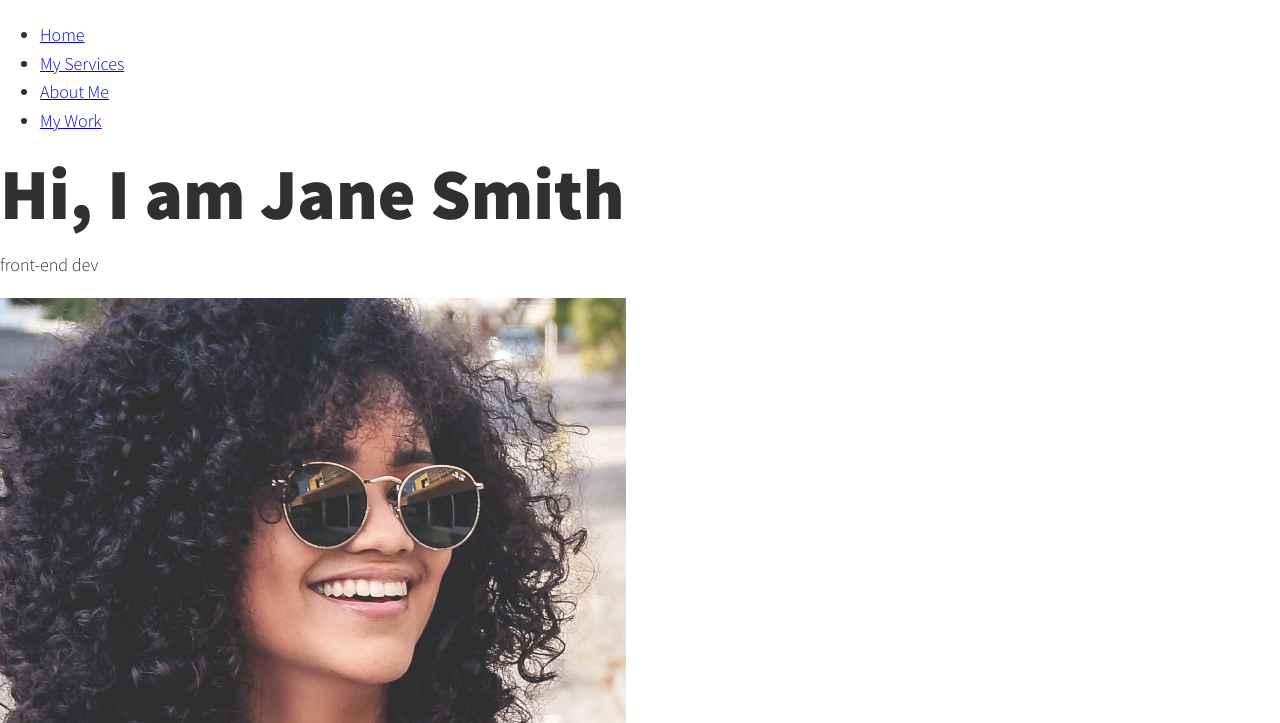
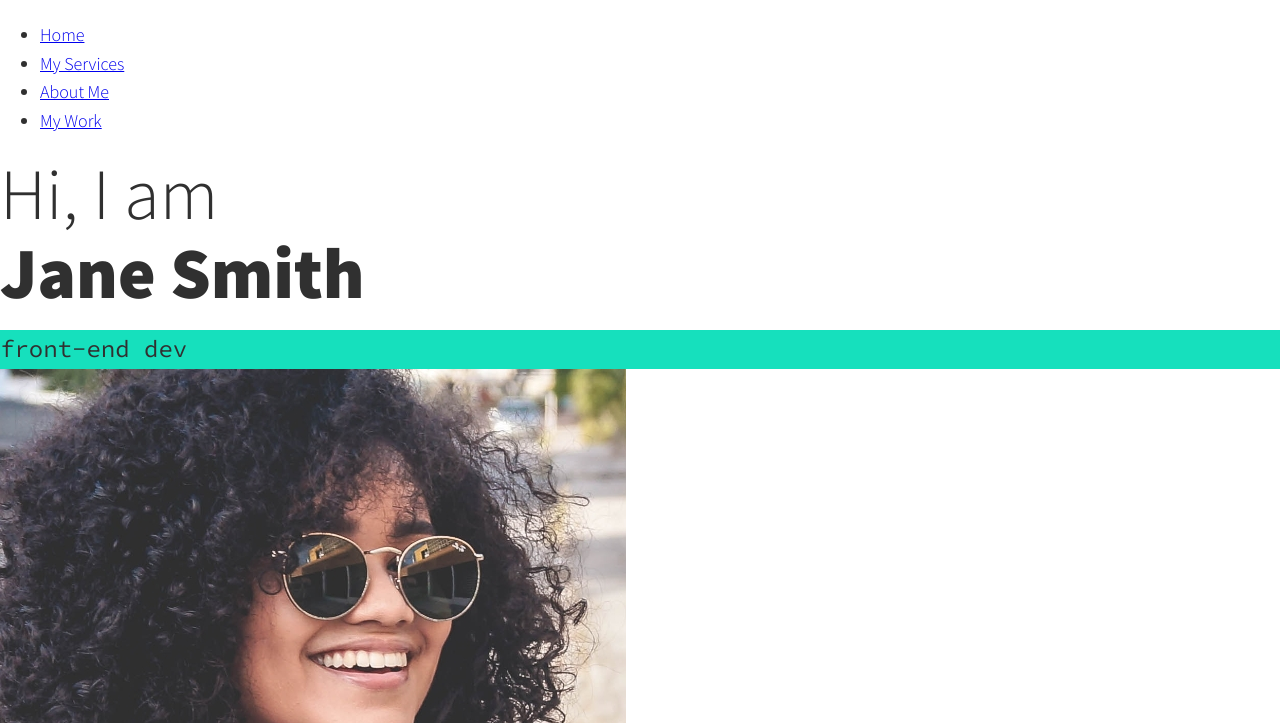
Before and after one commit to MartinFlischman/practice-portfolio, a plain HTML site: page index.html in a window 1280 px wide. Shown: the part 77-800 px from the top of the page. Drawn offline with nearby package versions, Linux system fonts and the light colour scheme.

Commit message:
Update style.css
feat: enhance typography and styling

- Added styling for the <strong> element to control font weight
- Introduced specific styles for .section__title, .section__title--intro, and .section__subtitle
- Adjusted .section__title--intro to use regular font weight and display <strong> elements as blocks
- Modified .section__subtitle--intro and .section__subtitle--about with specific background and font-family properties

```diff
--- a/css/style.css
+++ b/css/style.css
@@ -48,6 +48,10 @@ img {
     max-width: 100%;
 }
 
+strong {
+    font-weight: var(--fw-bold);
+}
+
 /* Typography */
 
 h1,
@@ -68,3 +72,26 @@ h2 {
 h3 {
     font-size: var(--fs-h3);
 }
+
+.section__title {
+    margin-bottom: .25em;
+}
+
+.section__title--intro {
+    font-weight: var(--fw-reg);
+}
+
+.section__title--intro strong {
+    display: block;
+}
+
+.section__subtitle {
+    margin: 0;
+    font-size: var(--fs-h3);
+}
+
+.section__subtitle--intro,
+.section__subtitle--about {
+    background: var(--clr-accent);
+    font-family: var(--ff-secondary);
+}
```
